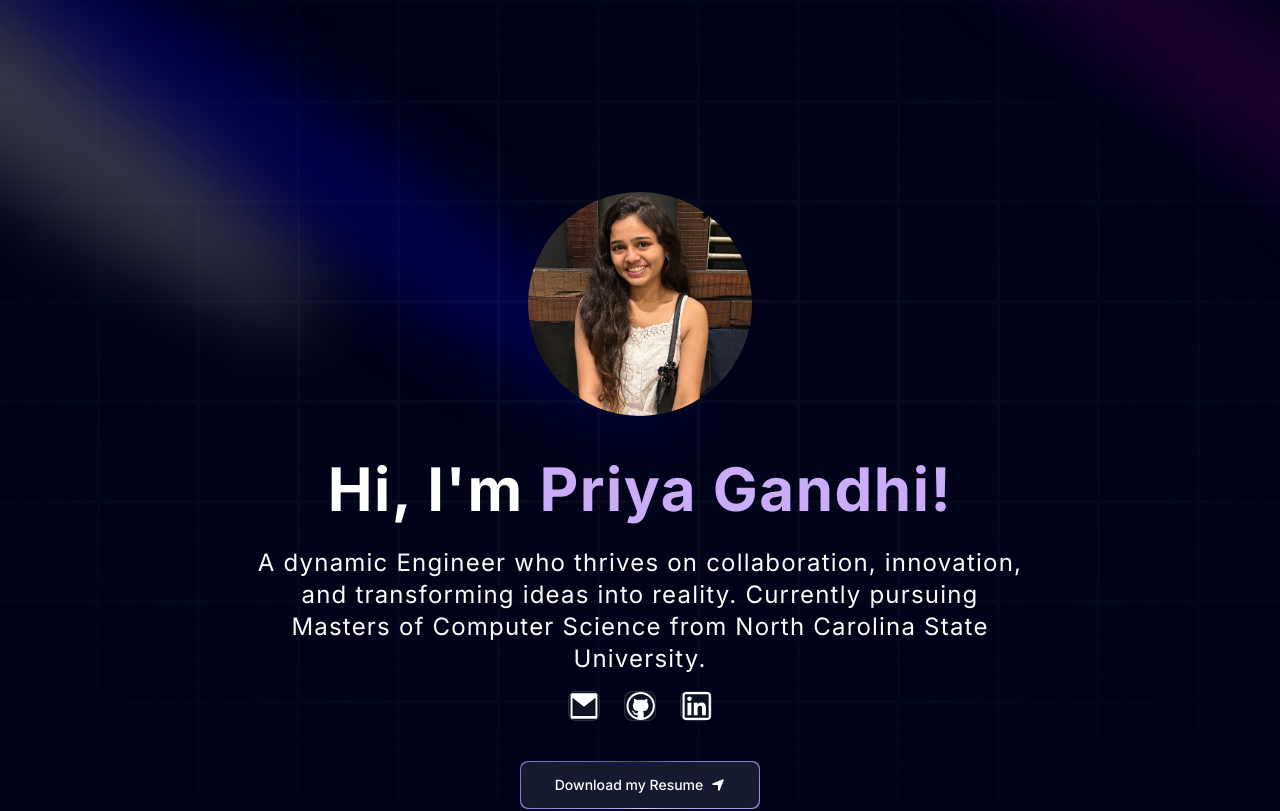
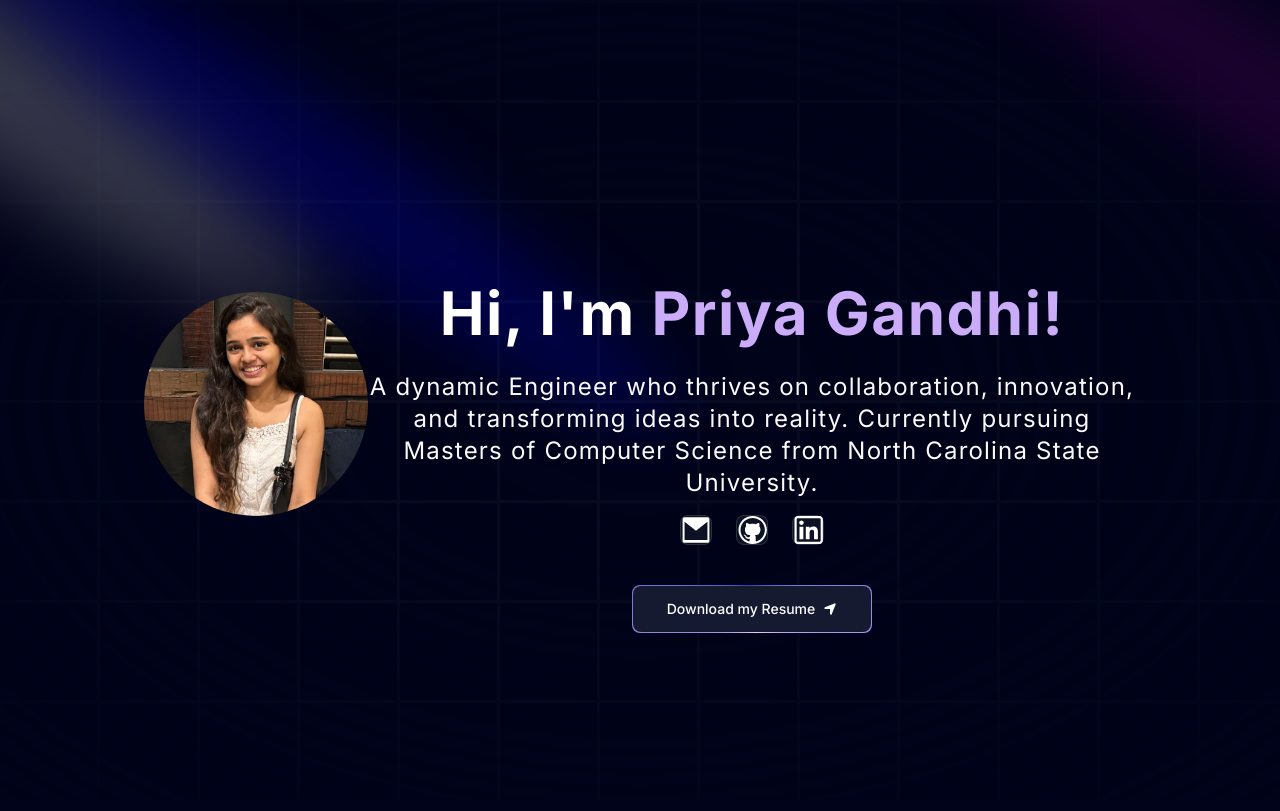
Before and after one commit to PriyaGandhi311/Portfolio-website, a Next.js app: page / in a window 1280 px wide. Shown: the top 811 px of the page. Built offline with nearby package versions, Linux system fonts and the light colour scheme.

Commit message:
Update position of image

```diff
--- a/components/Hero.tsx
+++ b/components/Hero.tsx
@@ -9,7 +9,7 @@ const handleDownload = () => {
   const link = document.createElement("a");
   link.href =
     'https://drive.google.com/drive/folders/1vv3aqKFzZRYDD2oEB6t7cAhPNqcsNLbV';
-  // link.download = "Priya_Gandhi_Resume.pdf";
+
   link.click();
 };
 const Hero = () => {
@@ -42,16 +42,15 @@ const Hero = () => {
       </div>
 
       <div className="flex justify-center relative my-20 z-10 pt-8">
-        <div className="max-w-[89vw] md:max-w-2xl lg:max-w-[60vw] flex flex-col items-center justify-center">
-
-
-          <div className="flex items-center justify-center -mt-16 mb-4">
+        <div className="flex items-center justify-center -mt-16 mb-4">
             <img
               src="/Priya_Gandhi.png"
               alt="Priya Gandhi"
               className="rounded-full w-36 h-36 md:w-48 md:h-48 lg:w-56 lg:h-56"
             />
           </div>
+        <div className="max-w-[89vw] md:max-w-2xl lg:max-w-[60vw] flex flex-col items-center justify-center">
+
           <TextGenerateEffect
             words="Hi, I'm Priya Gandhi!"
             className="text-center text-[40px] md:text-5xl lg:text-6xl"
```
